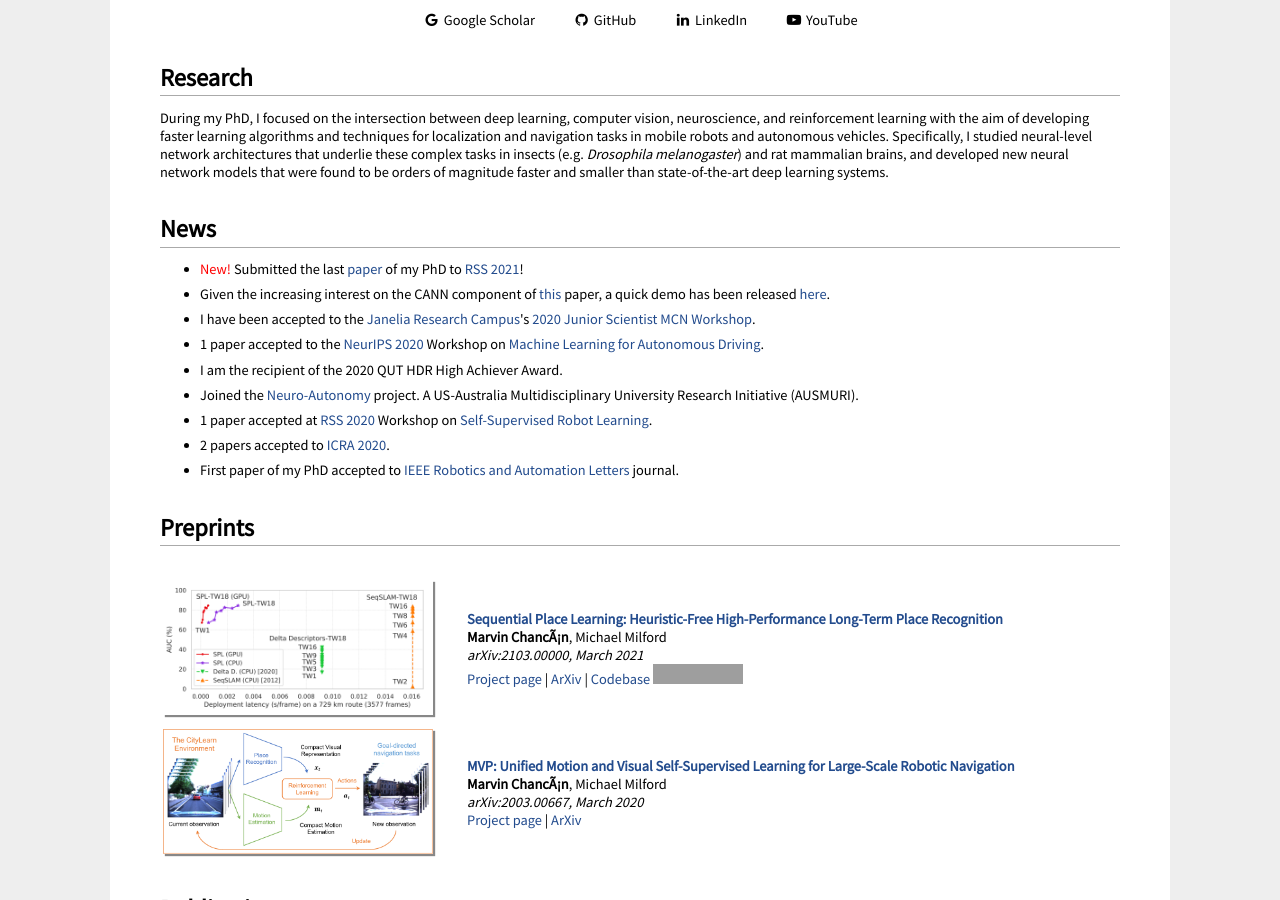
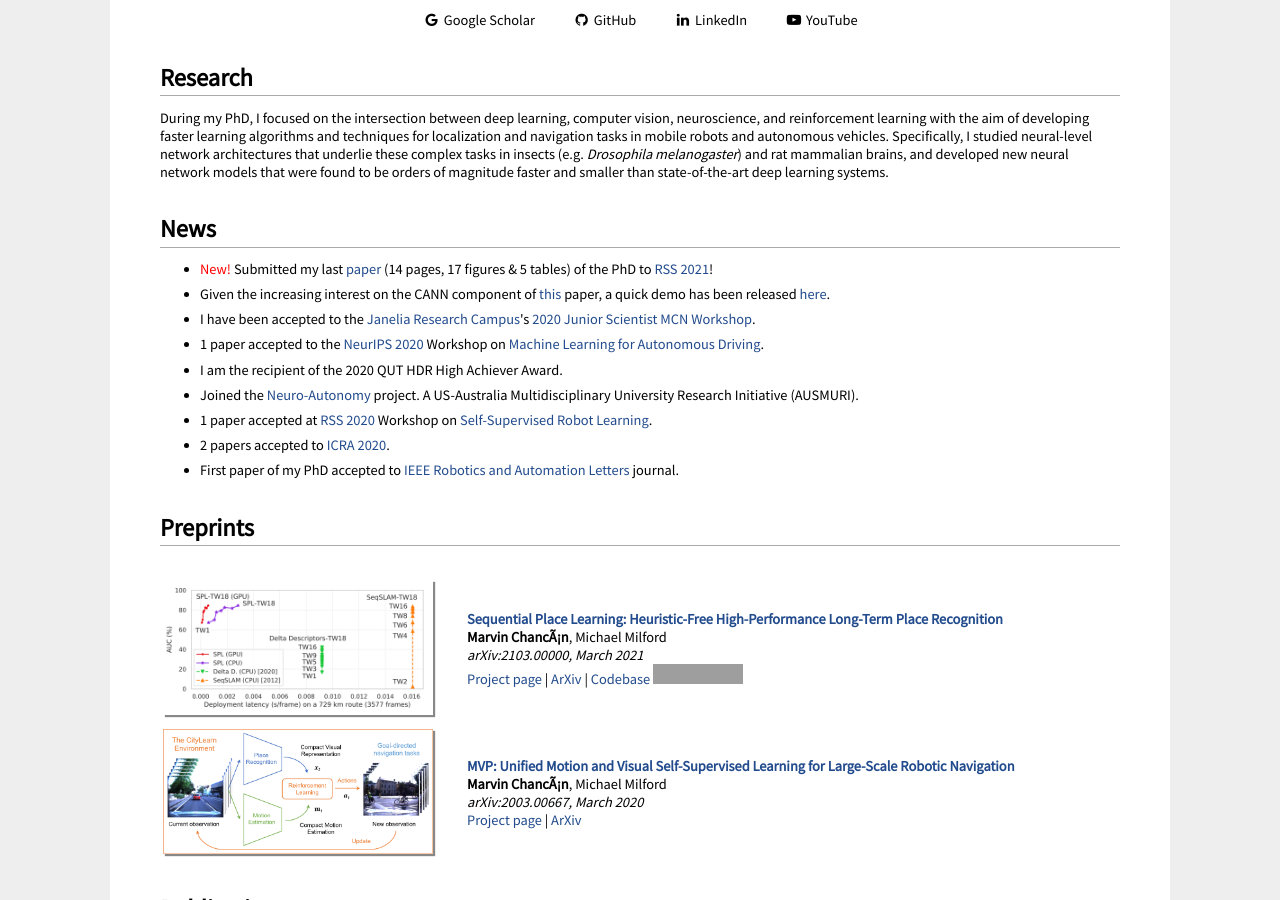
Before and after one commit to mchancan/mchancan.github.io, a Jekyll site: the page built from index.html, in a window 1280 px wide and 900 px high, scrolled down 317 px. Built offline with Jekyll 4.4.1, drawn with Linux system fonts in a browser that asks for light colours; comment, search, counter and statistics services are not loaded; a style sheet for code colours, icons or effects is not loaded; grey boxes are pictures that could not be loaded.

Commit message:
Update index.html

```diff
--- a/index.html
+++ b/index.html
@@ -40,7 +40,7 @@ Specifically, I studied neural-level network architectures that underlie these c
 
 <h2>News</h2>
 <ul>
-	<li><font color = 'red'>New!</font> Submitted the last <a href="spl/index.html">paper</a> of my PhD to <a href="https://roboticsconference.org/" target="_blank">RSS 2021</a>!</li>
+	<li><font color = 'red'>New!</font> Submitted my last <a href="spl/index.html">paper</a> (14 pages, 17 figures & 5 tables) of the PhD to <a href="https://roboticsconference.org/" target="_blank">RSS 2021</a>! </li>
 	<!--<li><font color = 'red'>New!</font>--><li>Given the increasing interest on the CANN component of <a href="https://mchancan.github.io/projects/FlyNet" target="_blank">this</a> paper, a quick demo has been released <a href="https://github.com/mchancan/flynet#update-about-the-cann-implementation" target="_blank">here</a>.</li>
 	<li>I have been accepted to the <a href="https://www.janelia.org/" target="_blank">Janelia Research Campus</a>'s <a href="https://www.janelia.org/you-janelia/conferences/junior-scientist-workshop-on-mechanistic-cognitive-neuroscience" target="_blank">2020 Junior Scientist MCN Workshop</a>.</li>
 	<li>1 paper accepted to the <a href="https://neurips.cc/Conferences/2020/" target="_blank">NeurIPS 2020</a> Workshop on <a href="https://ml4ad.github.io" target="_blank">Machine Learning for Autonomous Driving</a>.</li>
```
